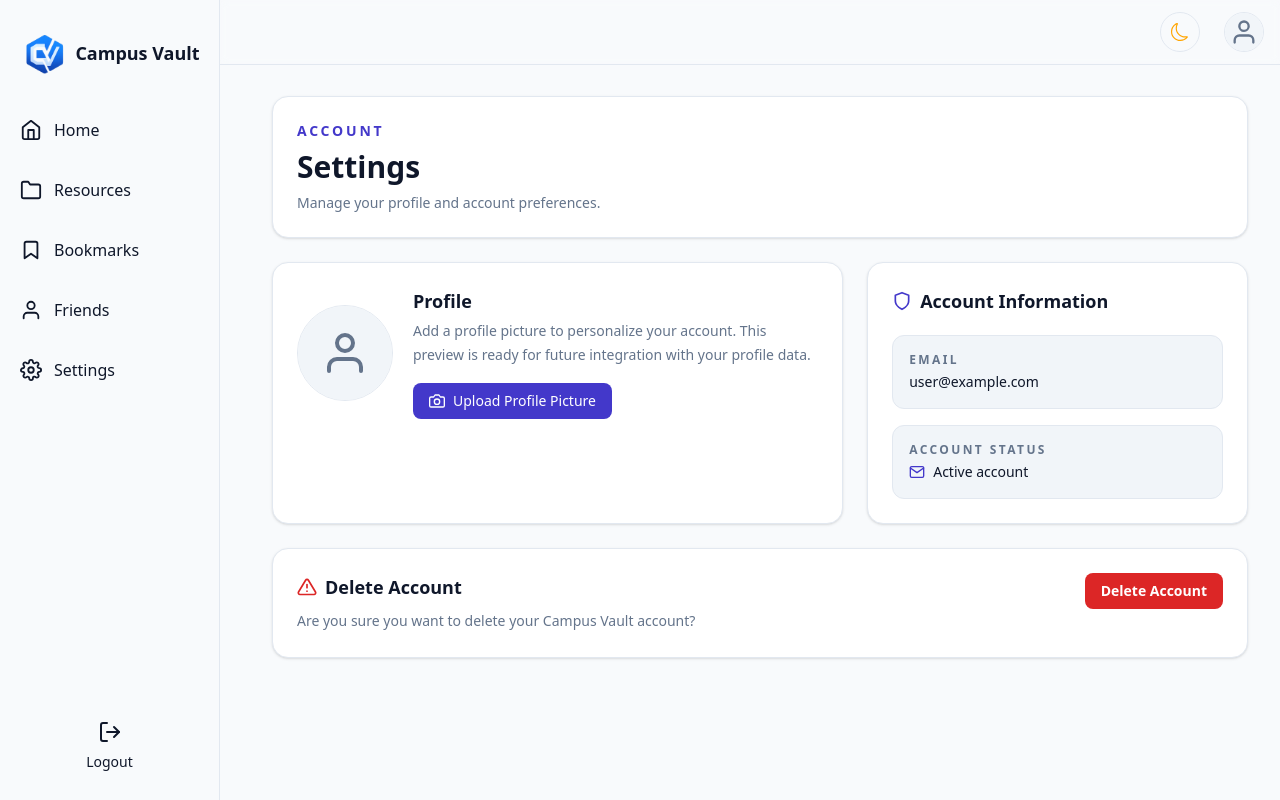
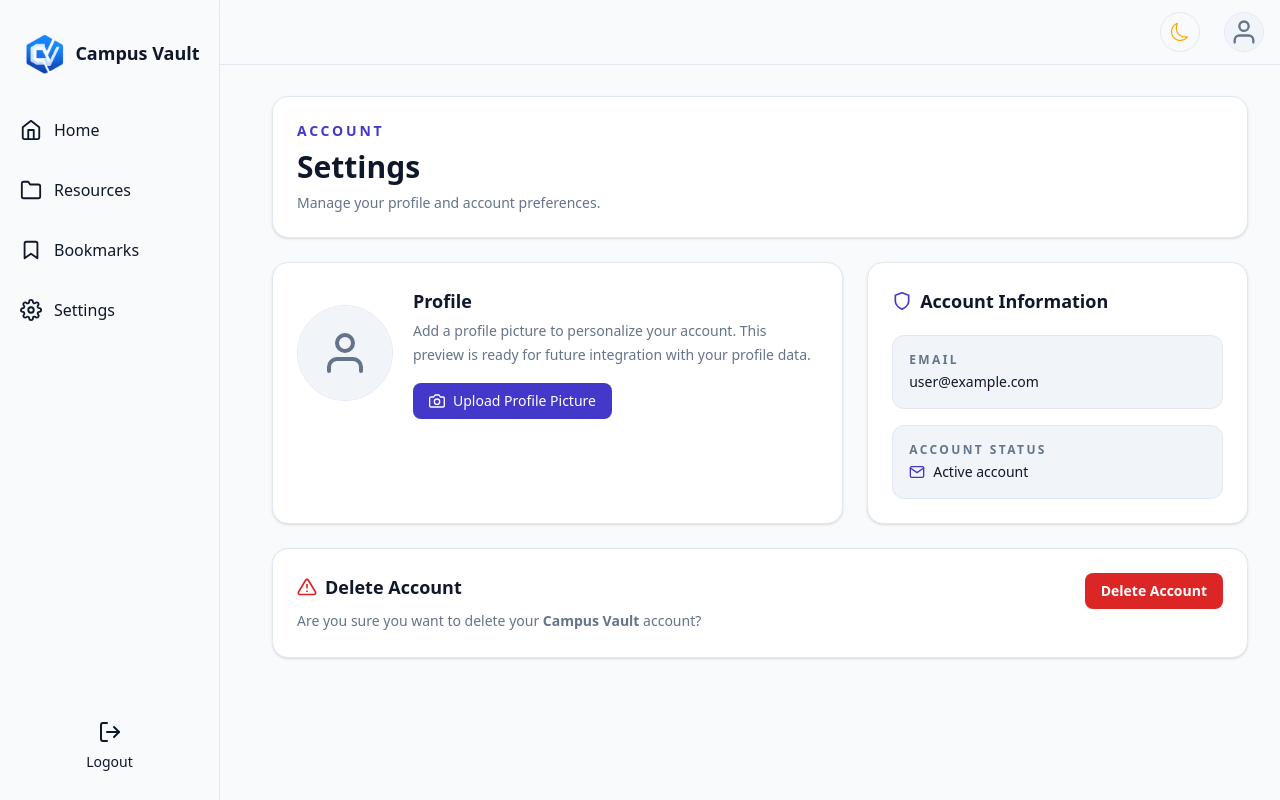
Before and after one commit to Aisha-shaikh578/CampusVault, a Next.js app: page /dashboard/settings in a window 1280 px wide. Built offline with nearby package versions, Linux system fonts and the light colour scheme; no server answers; the database is empty; sample sign-in values are in the browser's storage.

Commit message:
Improved some UI

```diff
--- a/app/dashboard/settings/page.tsx
+++ b/app/dashboard/settings/page.tsx
@@ -162,7 +162,7 @@ export default function SettingsPage() {
                 <h2 className="text-lg font-semibold">Delete Account</h2>
               </div>
               <p className="mt-2 max-w-2xl text-sm leading-6 text-(--text-secondary)">
-                Are you sure you want to delete your Campus Vault account?
+                Are you sure you want to delete your <b>Campus Vault</b> account?
               </p>
             </div>
 
--- a/app/globals.css
+++ b/app/globals.css
@@ -28,7 +28,7 @@
   --primary: #6366f1;
   --primary-hover: #4f46e5;
   --on-primary: #ffffff;
-  --danger: #fca5a5;
+  --danger: #eb4949;
   --placeholder: #94a3b8;
 }
 
--- a/components/Sidebar.tsx
+++ b/components/Sidebar.tsx
@@ -5,7 +5,6 @@ import {
   FiHome,
   FiFolder,
   FiBookmark,
-  FiUser,
   FiLogOut,
   FiSettings,
 } from "react-icons/fi";
@@ -32,11 +31,6 @@ const menuItems = [
     name: "Bookmarks",
     icon: FiBookmark,
     href: "/dashboard/bookmarks",
-  },
-  {
-    name: "Friends",
-    icon: FiUser,
-    href: "/friends",
   },
   {
     name: "Settings",
```
